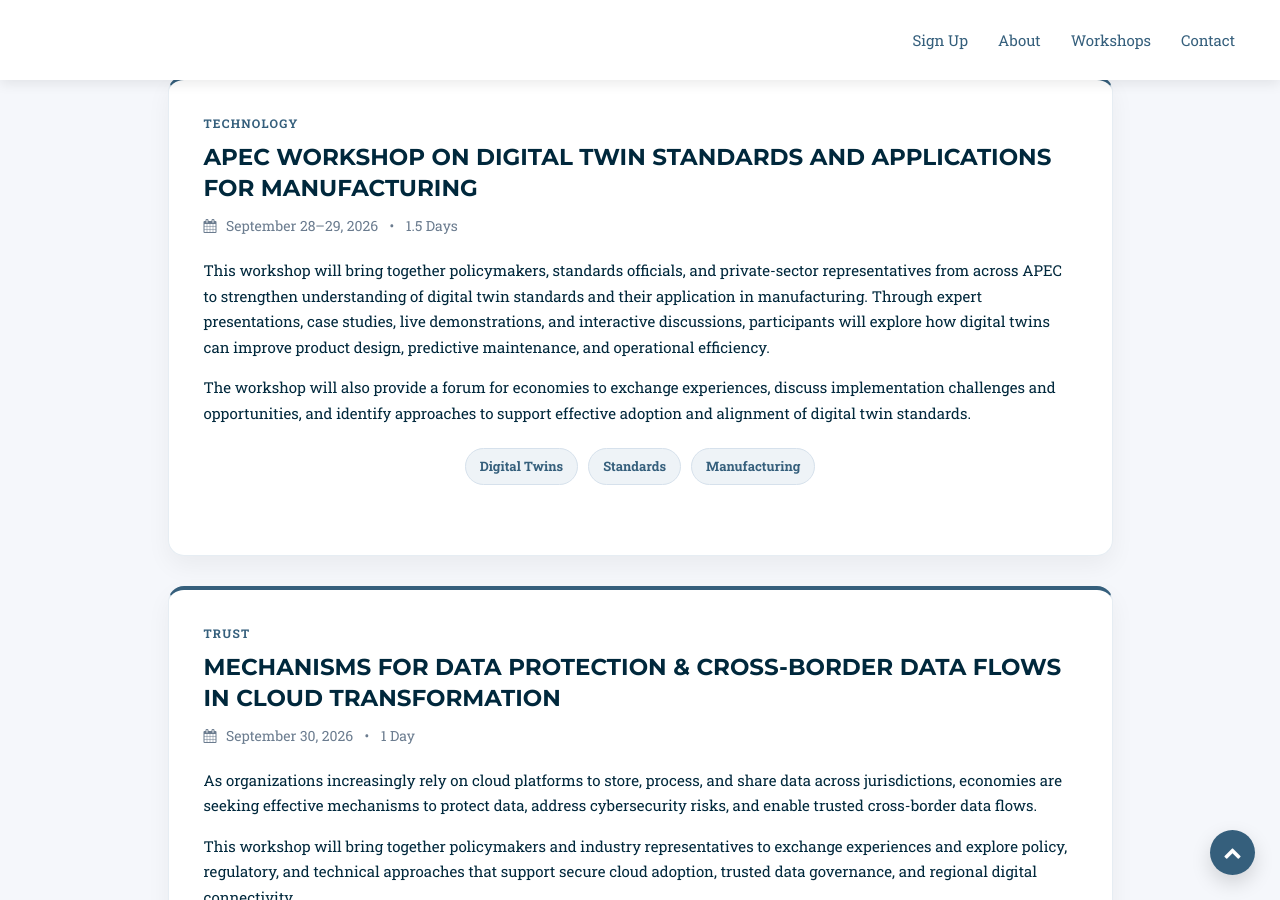
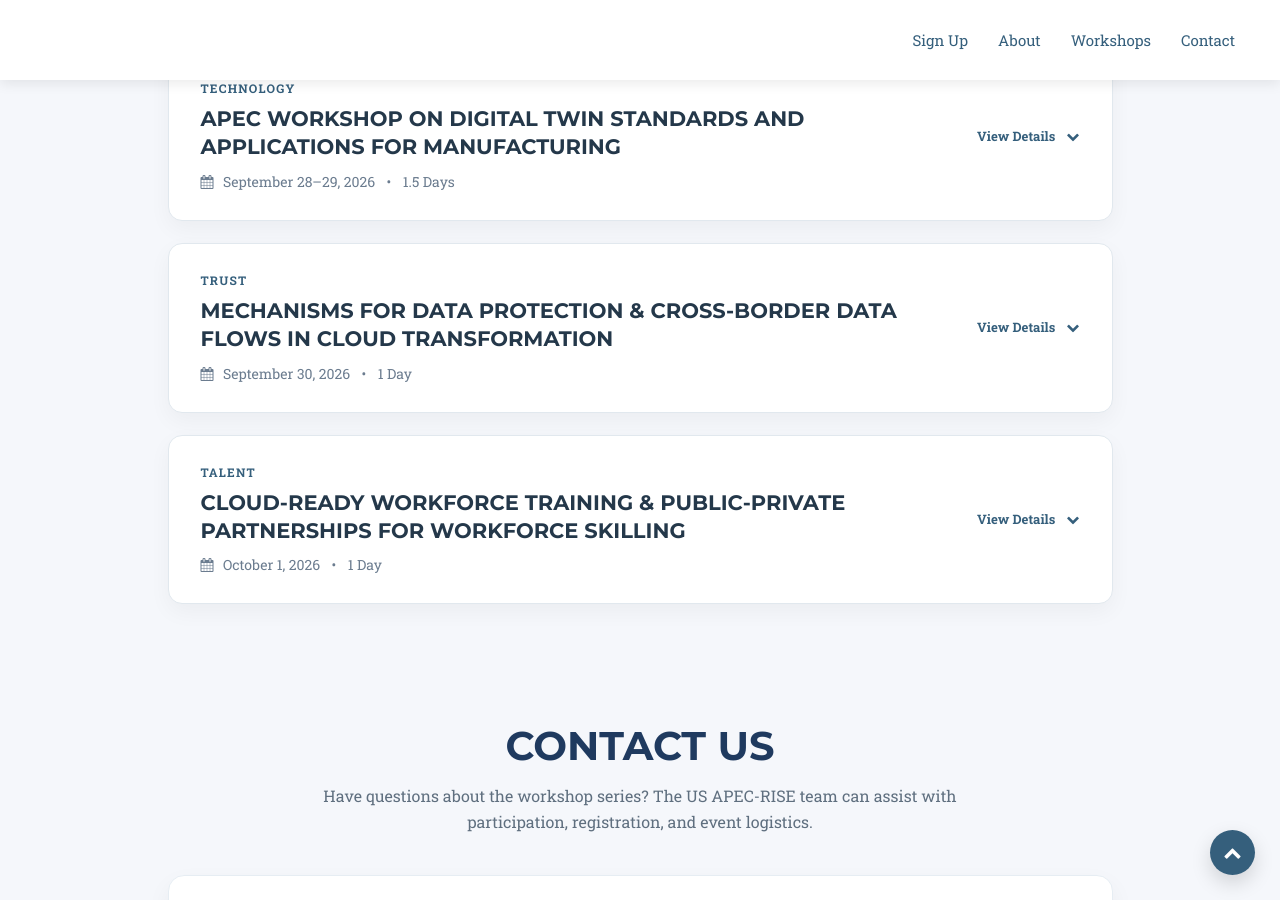
Before and after one commit to usapecrise/singapore-digital-cluster, a Jekyll site: the page built from index.html, in a window 1280 px wide and 900 px high, scrolled down 3541 px. Built offline with Jekyll 4.4.1, drawn with Linux system fonts in a browser that asks for light colours; nearby versions of some CDN libraries; some web fonts are replaced; library files that are not in the unit come from our copies; some of the changed text lies outside the part shown.

Commit message:
Update workshops.html

```diff
--- a/_includes/2017_data/workshops.html
+++ b/_includes/2017_data/workshops.html
@@ -1,9 +1,10 @@
-<section id="workshops" style="background:#f5f7fb; padding:80px 0;">
+<section id="workshops" style="background:#f5f7fb; padding:60px 0;">
   <div class="container">
 
     <!-- TITLE -->
-    <div class="text-center" style="margin-bottom:45px;">
+    <div class="text-center" style="margin-bottom:40px;">
       <h2 class="section-heading">Workshops</h2>
+
       <p style="
         max-width:700px;
         margin:15px auto 0;
@@ -20,17 +21,33 @@
     <!-- =====================================================
          TECHNOLOGY
     ====================================================== -->
-    <div class="row" style="margin-bottom:30px;">
+
+    <div class="row" style="margin-bottom:22px;">
       <div class="col-lg-10 col-lg-offset-1">
 
+        <details class="workshop-detail" style="
+          background:#ffffff;
+          border:1px solid #e1e8ee;
+          border-radius:14px;
+          box-shadow:0 8px 22px rgba(0,0,0,0.045);
+          overflow:hidden;
+        ">
+
+          <summary style="
+            list-style:none;
+            cursor:pointer;
+            padding:28px 32px;
+          ">
+
             <div style="
-          background:#ffffff;
-          border:1px solid #e6edf3;
-          border-top:4px solid #355f7c;
-          border-radius:16px;
-          padding:35px;
-          box-shadow:0 10px 25px rgba(0,0,0,0.05);
+              display:flex;
+              justify-content:space-between;
+              align-items:center;
+              gap:25px;
             ">
+
+              <!-- LEFT -->
+              <div style="flex:1;">
 
                 <div style="
                   font-size:12px;
@@ -38,16 +55,16 @@
                   letter-spacing:1.2px;
                   text-transform:uppercase;
                   color:#355f7c;
-            margin-bottom:10px;
+                  margin-bottom:8px;
                 ">
                   Technology
                 </div>
 
                 <h3 style="
-            margin-top:0;
-            margin-bottom:12px;
-            font-size:23px;
+                  margin:0 0 10px;
+                  font-size:21px;
                   line-height:1.35;
+                  color:#24384a;
                 ">
                   APEC Workshop on Digital Twin Standards and Applications for Manufacturing
                 </h3>
@@ -55,7 +72,6 @@
                 <div style="
                   color:#6b7c8f;
                   font-size:14px;
-            margin-bottom:22px;
                 ">
                   <i class="fa fa-calendar" style="margin-right:6px;"></i>
                   September 28–29, 2026
@@ -63,30 +79,59 @@
                   1.5 Days
                 </div>
 
-          <p style="font-size:15px; line-height:1.7;">
+              </div>
+
+              <!-- EXPAND -->
+              <div style="
+                min-width:150px;
+                text-align:right;
+                color:#355f7c;
+                font-size:13px;
+                font-weight:700;
+              ">
+                View Details
+                <i class="fa fa-chevron-down"
+                   style="margin-left:8px;"></i>
+              </div>
+
+            </div>
+
+          </summary>
+
+
+          <!-- EXPANDED CONTENT -->
+          <div style="
+            border-top:1px solid #e6edf3;
+            padding:28px 32px 32px;
+          ">
+
+            <p style="font-size:15px; line-height:1.75;">
               This workshop will bring together policymakers, standards officials,
-            and private-sector representatives from across APEC to strengthen
-            understanding of digital twin standards and their application in
-            manufacturing. Through expert presentations, case studies, live
-            demonstrations, and interactive discussions, participants will explore
-            how digital twins can improve product design, predictive maintenance,
-            and operational efficiency.
+              and private-sector representatives from across the APEC region to
+              strengthen understanding of digital twin standards and the application
+              of digital twins in the manufacturing sector.
             </p>
 
-          <p style="font-size:15px; line-height:1.7;">
-            The workshop will also provide a forum for economies to exchange
-            experiences, discuss implementation challenges and opportunities,
-            and identify approaches to support effective adoption and alignment
-            of digital twin standards.
+            <p style="font-size:15px; line-height:1.75;">
+              Through expert presentations, case studies, live demonstrations, and
+              interactive discussions, participants will explore how digital twin
+              standards can improve product design, predictive maintenance, and
+              operational efficiency. The workshop will also provide a forum for
+              economies to exchange experiences, discuss challenges and opportunities,
+              and identify approaches to support effective adoption and alignment of
+              digital twin standards.
             </p>
 
-          <div class="tag-row" style="margin-top:22px;">
+            <div class="tag-row" style="margin-top:20px;">
               <span class="tag-pill">Digital Twins</span>
               <span class="tag-pill">Standards</span>
               <span class="tag-pill">Manufacturing</span>
             </div>
 
           </div>
+
+        </details>
+
       </div>
     </div>
 
@@ -94,17 +139,32 @@
     <!-- =====================================================
          TRUST
     ====================================================== -->
-    <div class="row" style="margin-bottom:30px;">
+
+    <div class="row" style="margin-bottom:22px;">
       <div class="col-lg-10 col-lg-offset-1">
 
+        <details class="workshop-detail" style="
+          background:#ffffff;
+          border:1px solid #e1e8ee;
+          border-radius:14px;
+          box-shadow:0 8px 22px rgba(0,0,0,0.045);
+          overflow:hidden;
+        ">
+
+          <summary style="
+            list-style:none;
+            cursor:pointer;
+            padding:28px 32px;
+          ">
+
             <div style="
-          background:#ffffff;
-          border:1px solid #e6edf3;
-          border-top:4px solid #355f7c;
-          border-radius:16px;
-          padding:35px;
-          box-shadow:0 10px 25px rgba(0,0,0,0.05);
+              display:flex;
+              justify-content:space-between;
+              align-items:center;
+              gap:25px;
             ">
+
+              <div style="flex:1;">
 
                 <div style="
                   font-size:12px;
@@ -112,16 +172,16 @@
                   letter-spacing:1.2px;
                   text-transform:uppercase;
                   color:#355f7c;
-            margin-bottom:10px;
+                  margin-bottom:8px;
                 ">
                   Trust
                 </div>
 
                 <h3 style="
-            margin-top:0;
-            margin-bottom:12px;
-            font-size:23px;
+                  margin:0 0 10px;
+                  font-size:21px;
                   line-height:1.35;
+                  color:#24384a;
                 ">
                   Mechanisms for Data Protection & Cross-Border Data Flows in Cloud Transformation
                 </h3>
@@ -129,7 +189,6 @@
                 <div style="
                   color:#6b7c8f;
                   font-size:14px;
-            margin-bottom:22px;
                 ">
                   <i class="fa fa-calendar" style="margin-right:6px;"></i>
                   September 30, 2026
@@ -137,27 +196,57 @@
                   1 Day
                 </div>
 
-          <p style="font-size:15px; line-height:1.7;">
-            As organizations increasingly rely on cloud platforms to store,
-            process, and share data across jurisdictions, economies are seeking
-            effective mechanisms to protect data, address cybersecurity risks,
-            and enable trusted cross-border data flows.
+              </div>
+
+              <div style="
+                min-width:150px;
+                text-align:right;
+                color:#355f7c;
+                font-size:13px;
+                font-weight:700;
+              ">
+                View Details
+                <i class="fa fa-chevron-down"
+                   style="margin-left:8px;"></i>
+              </div>
+
+            </div>
+
+          </summary>
+
+
+          <div style="
+            border-top:1px solid #e6edf3;
+            padding:28px 32px 32px;
+          ">
+
+            <p style="font-size:15px; line-height:1.75;">
+              Cloud technologies are increasingly enabling digital transformation
+              by supporting the adoption of emerging technologies, enhancing
+              operational efficiency, and facilitating innovation across sectors.
             </p>
 
-          <p style="font-size:15px; line-height:1.7;">
-            This workshop will bring together policymakers and industry
-            representatives to exchange experiences and explore policy,
-            regulatory, and technical approaches that support secure cloud
-            adoption, trusted data governance, and regional digital connectivity.
+            <p style="font-size:15px; line-height:1.75;">
+              As organizations rely on cloud-based platforms to store, process,
+              and share data across jurisdictions, economies are seeking effective
+              mechanisms to protect data, address cybersecurity risks, and enable
+              trusted cross-border data flows. This workshop will bring together
+              policymakers and industry representatives to exchange experiences
+              and explore policy, regulatory, and technical approaches that support
+              secure cloud adoption, trusted data governance, and regional digital
+              connectivity.
             </p>
 
-          <div class="tag-row" style="margin-top:22px;">
+            <div class="tag-row" style="margin-top:20px;">
               <span class="tag-pill">Data Protection</span>
               <span class="tag-pill">Cloud Security</span>
               <span class="tag-pill">Data Flows</span>
             </div>
 
           </div>
+
+        </details>
+
       </div>
     </div>
 
@@ -165,17 +254,32 @@
     <!-- =====================================================
          TALENT
     ====================================================== -->
+
     <div class="row">
       <div class="col-lg-10 col-lg-offset-1">
 
+        <details class="workshop-detail" style="
+          background:#ffffff;
+          border:1px solid #e1e8ee;
+          border-radius:14px;
+          box-shadow:0 8px 22px rgba(0,0,0,0.045);
+          overflow:hidden;
+        ">
+
+          <summary style="
+            list-style:none;
+            cursor:pointer;
+            padding:28px 32px;
+          ">
+
             <div style="
-          background:#ffffff;
-          border:1px solid #e6edf3;
-          border-top:4px solid #355f7c;
-          border-radius:16px;
-          padding:35px;
-          box-shadow:0 10px 25px rgba(0,0,0,0.05);
+              display:flex;
+              justify-content:space-between;
+              align-items:center;
+              gap:25px;
             ">
+
+              <div style="flex:1;">
 
                 <div style="
                   font-size:12px;
@@ -183,16 +287,16 @@
                   letter-spacing:1.2px;
                   text-transform:uppercase;
                   color:#355f7c;
-            margin-bottom:10px;
+                  margin-bottom:8px;
                 ">
                   Talent
                 </div>
 
                 <h3 style="
-            margin-top:0;
-            margin-bottom:12px;
-            font-size:23px;
+                  margin:0 0 10px;
+                  font-size:21px;
                   line-height:1.35;
+                  color:#24384a;
                 ">
                   Cloud-Ready Workforce Training & Public-Private Partnerships for Workforce Skilling
                 </h3>
@@ -200,7 +304,6 @@
                 <div style="
                   color:#6b7c8f;
                   font-size:14px;
-            margin-bottom:22px;
                 ">
                   <i class="fa fa-calendar" style="margin-right:6px;"></i>
                   October 1, 2026
@@ -208,26 +311,57 @@
                   1 Day
                 </div>
 
-          <p style="font-size:15px; line-height:1.7;">
-            As economies accelerate digital technology adoption, developing a
-            workforce with cloud-related technical, operational, and cybersecurity
-            competencies is becoming increasingly important.
+              </div>
+
+              <div style="
+                min-width:150px;
+                text-align:right;
+                color:#355f7c;
+                font-size:13px;
+                font-weight:700;
+              ">
+                View Details
+                <i class="fa fa-chevron-down"
+                   style="margin-left:8px;"></i>
+              </div>
+
+            </div>
+
+          </summary>
+
+
+          <div style="
+            border-top:1px solid #e6edf3;
+            padding:28px 32px 32px;
+          ">
+
+            <p style="font-size:15px; line-height:1.75;">
+              As economies accelerate the adoption of digital technologies,
+              developing a workforce with cloud-related technical, operational,
+              and cybersecurity competencies has become an increasingly important
+              priority.
             </p>
 
-          <p style="font-size:15px; line-height:1.7;">
-            This workshop will bring together policymakers, workforce development
-            leaders, and industry stakeholders to explore how public-private
-            partnerships can strengthen cloud-ready workforce capabilities and
-            expand access to digital skills training.
+            <p style="font-size:15px; line-height:1.75;">
+              Addressing skills gaps and ensuring access to relevant training
+              opportunities requires collaboration among governments, industry,
+              academia, and workforce development organizations. This workshop
+              will bring together policymakers, workforce development leaders,
+              and industry stakeholders to explore how public-private partnerships
+              can strengthen cloud-ready workforce capabilities and expand access
+              to digital skills training.
             </p>
 
-          <div class="tag-row" style="margin-top:22px;">
+            <div class="tag-row" style="margin-top:20px;">
               <span class="tag-pill">Cloud Skills</span>
               <span class="tag-pill">Workforce</span>
               <span class="tag-pill">Partnerships</span>
             </div>
 
           </div>
+
+        </details>
+
       </div>
     </div>
 
```
Lines whose indentation alone changed are shown as unchanged.
